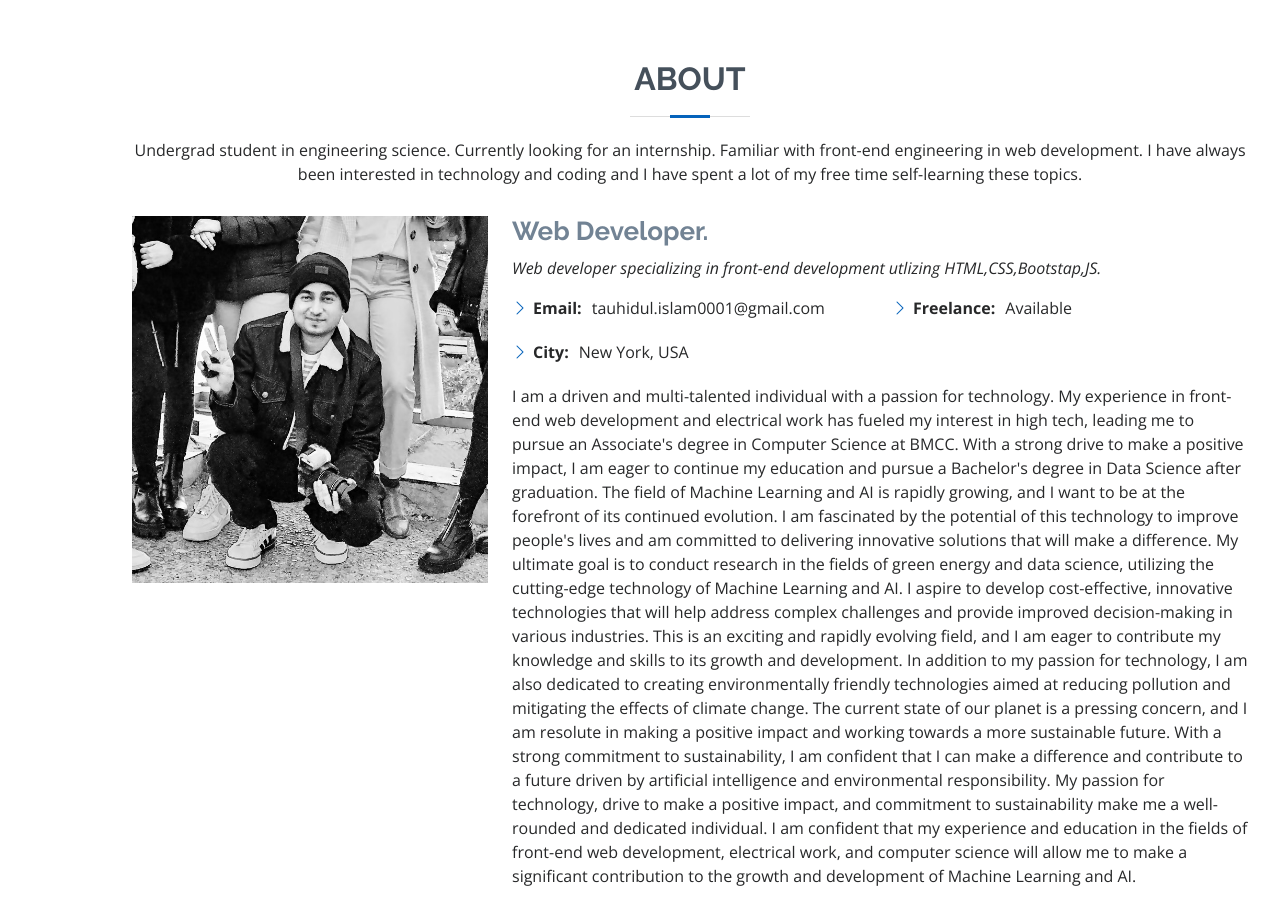
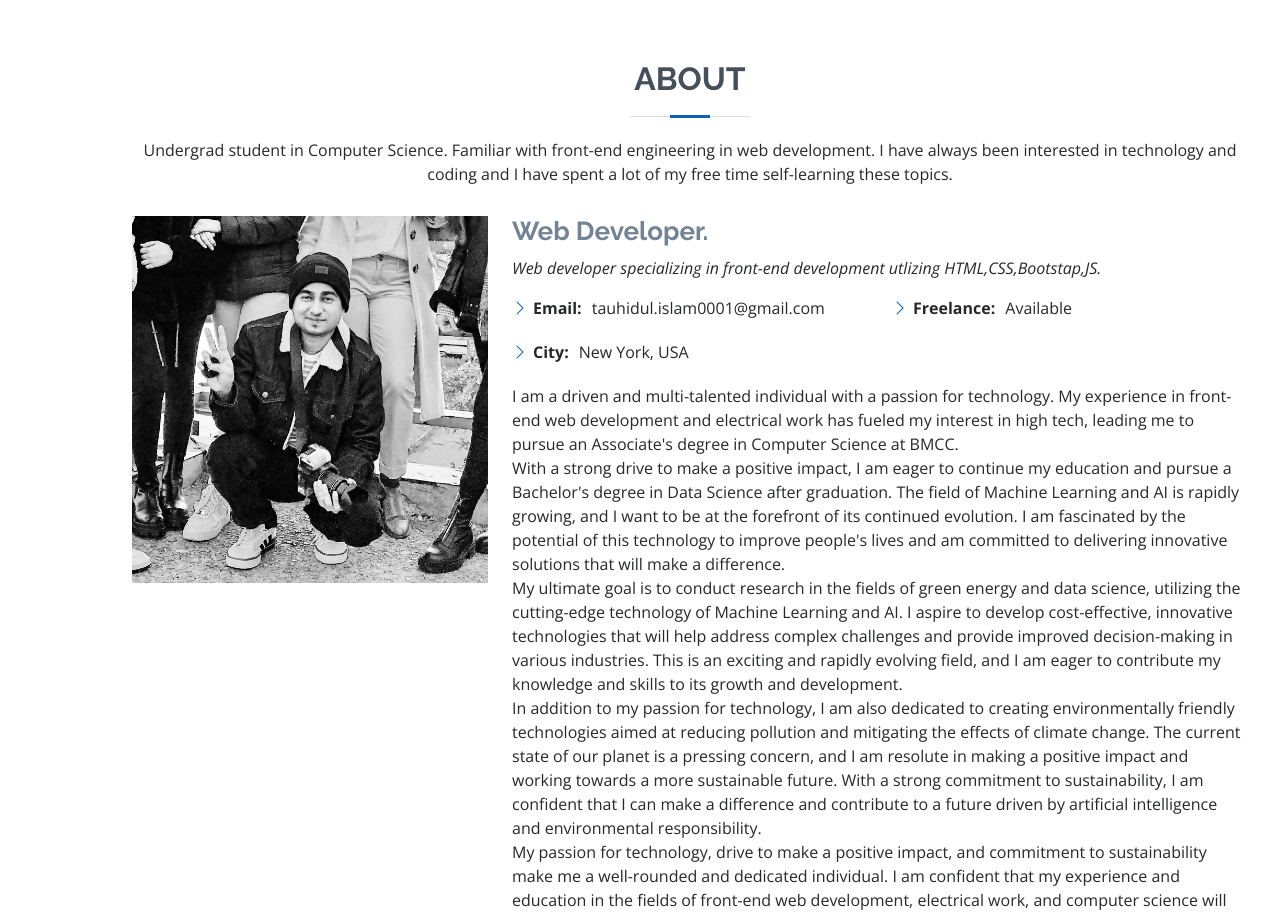
Before and after one commit to Faravhe/Portfolio, a plain HTML site: page index.html in a window 1280 px wide. Shown: the part 800-1715 px from the top of the page. Drawn offline with nearby package versions, Linux system fonts and the light colour scheme.

Commit message:
Further change made in the bio section.

```diff
--- a/index.html
+++ b/index.html
@@ -76,7 +76,7 @@
 
         <div class="section-title">
           <h2>About</h2>
-          <p>Undergrad student in engineering science. Currently looking for an internship. Familiar with front-end engineering in web development. I have always been interested in technology and coding and I have spent a lot of my free time self-learning these topics.</p>
+          <p>Undergrad student in Computer Science. Familiar with front-end engineering in web development. I have always been interested in technology and coding and I have spent a lot of my free time self-learning these topics.</p>
         </div>
 
         <div class="row">
@@ -103,13 +103,13 @@
               </div>
             </div>
             <p>
-              I am a driven and multi-talented individual with a passion for technology. My experience in front-end web development and electrical work has fueled my interest in high tech, leading me to pursue an Associate's degree in Computer Science at BMCC.
+              I am a driven and multi-talented individual with a passion for technology. My experience in front-end web development and electrical work has fueled my interest in high tech, leading me to pursue an Associate's degree in Computer Science at BMCC. <br>
 
-With a strong drive to make a positive impact, I am eager to continue my education and pursue a Bachelor's degree in Data Science after graduation. The field of Machine Learning and AI is rapidly growing, and I want to be at the forefront of its continued evolution. I am fascinated by the potential of this technology to improve people's lives and am committed to delivering innovative solutions that will make a difference.
+With a strong drive to make a positive impact, I am eager to continue my education and pursue a Bachelor's degree in Data Science after graduation. The field of Machine Learning and AI is rapidly growing, and I want to be at the forefront of its continued evolution. I am fascinated by the potential of this technology to improve people's lives and am committed to delivering innovative solutions that will make a difference. <br>
 
-My ultimate goal is to conduct research in the fields of green energy and data science, utilizing the cutting-edge technology of Machine Learning and AI. I aspire to develop cost-effective, innovative technologies that will help address complex challenges and provide improved decision-making in various industries. This is an exciting and rapidly evolving field, and I am eager to contribute my knowledge and skills to its growth and development.
+My ultimate goal is to conduct research in the fields of green energy and data science, utilizing the cutting-edge technology of Machine Learning and AI. I aspire to develop cost-effective, innovative technologies that will help address complex challenges and provide improved decision-making in various industries. This is an exciting and rapidly evolving field, and I am eager to contribute my knowledge and skills to its growth and development. <br>
 
-In addition to my passion for technology, I am also dedicated to creating environmentally friendly technologies aimed at reducing pollution and mitigating the effects of climate change. The current state of our planet is a pressing concern, and I am resolute in making a positive impact and working towards a more sustainable future. With a strong commitment to sustainability, I am confident that I can make a difference and contribute to a future driven by artificial intelligence and environmental responsibility.
+In addition to my passion for technology, I am also dedicated to creating environmentally friendly technologies aimed at reducing pollution and mitigating the effects of climate change. The current state of our planet is a pressing concern, and I am resolute in making a positive impact and working towards a more sustainable future. With a strong commitment to sustainability, I am confident that I can make a difference and contribute to a future driven by artificial intelligence and environmental responsibility. <br>
 
 My passion for technology, drive to make a positive impact, and commitment to sustainability make me a well-rounded and dedicated individual. I am confident that my experience and education in the fields of front-end web development, electrical work, and computer science will allow me to make a significant contribution to the growth and development of Machine Learning and AI.
             </p>
```
